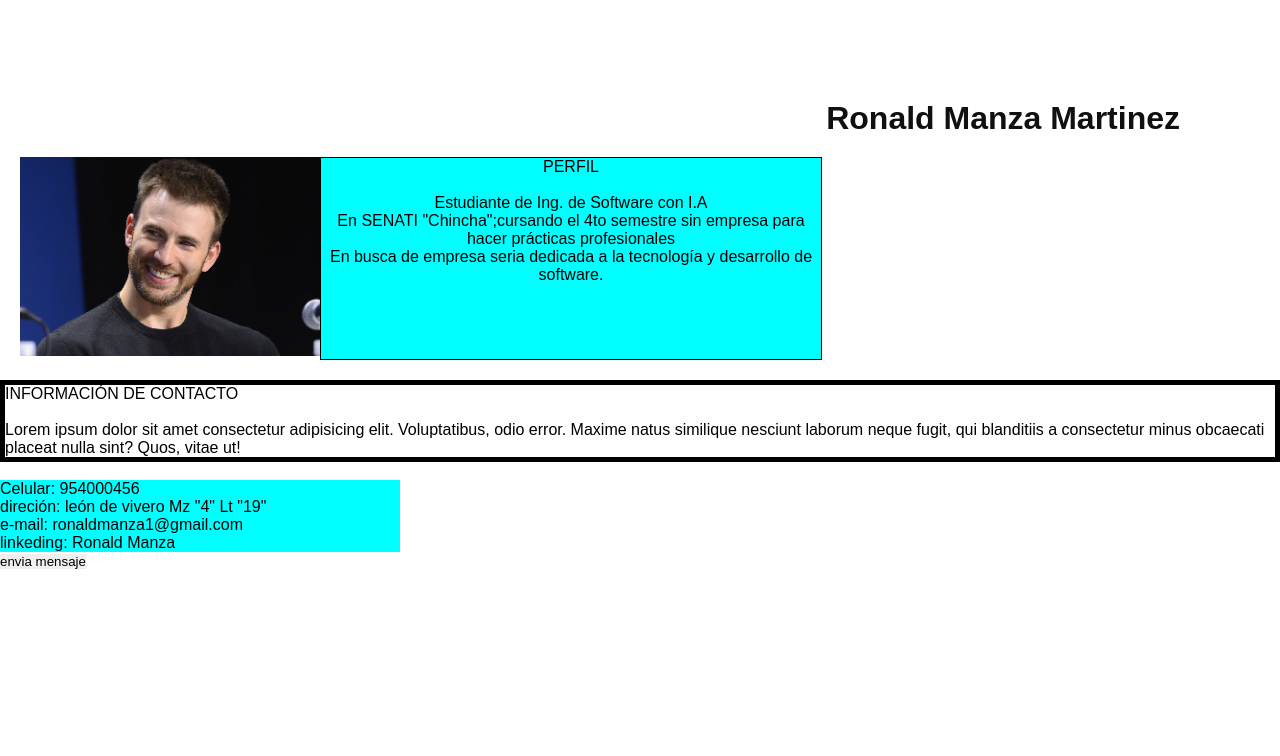
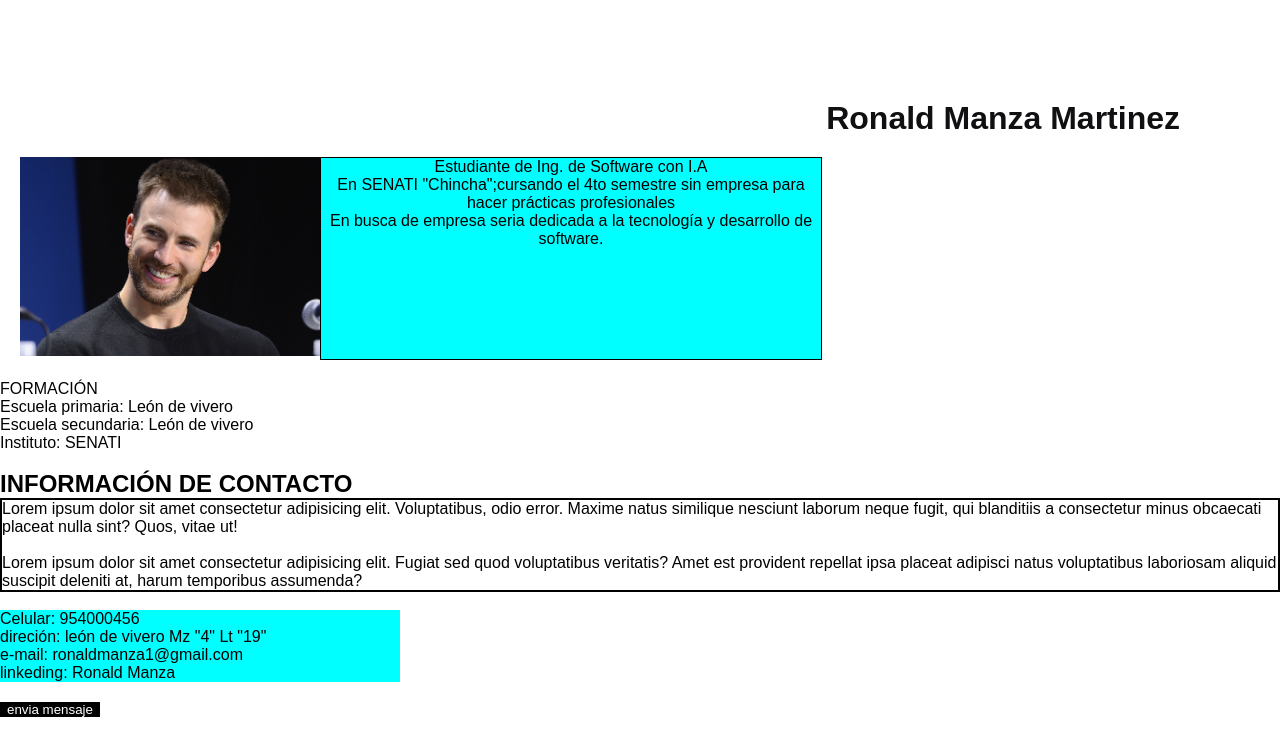
Before and after one commit to JesusManza/proyecto-cv, a plain HTML site: page index.html in a window 1280 px wide. Both pictures are taken after a click on the button "envia mensaje". Drawn offline with Linux system fonts and the light colour scheme.

Commit message:
proyecto finalizado

```diff
--- a/css/estilo.css
+++ b/css/estilo.css
@@ -31,7 +31,7 @@ img{
 
 }
 .parrafo2{
-border: 5px solid black;
+border: 2px solid black;
 }
 
 .info{
--- a/index.html
+++ b/index.html
@@ -11,24 +11,34 @@
     <h1 class="titulo"> Ronald Manza Martinez</h1>
     <div class="caja1">
         <div><img src="./image/foto.jpg" alt="aki está mi foto"></div>
-        <div class="parrafo"> PERFIL <br><br>
+
+        <div class="parrafo">
             Estudiante de Ing. de Software con I.A <br>
         En SENATI "Chincha";cursando el 4to semestre sin empresa para hacer prácticas profesionales <br>
         En busca de empresa seria dedicada a la tecnología y desarrollo de software.
 
         </div>
+
+    </div class="caja2"> FORMACIÓN <br>
+    Escuela primaria: León de vivero <br>
+    Escuela secundaria: León de vivero <br>
+    Instituto: SENATI
+    <div><br>
+
     </div>
-    <div class="parrafo2">INFORMACIÓN  DE CONTACTO <br><br>
-        <p>Lorem ipsum dolor sit amet consectetur adipisicing elit. Voluptatibus, odio error. Maxime natus similique nesciunt laborum neque fugit, qui blanditiis a consectetur minus obcaecati placeat nulla sint? Quos, vitae ut!</p>
-    </div>
+    <h2>INFORMACIÓN  DE CONTACTO </h2>
+        <div class="parrafo2">
+            <p>Lorem ipsum dolor sit amet consectetur adipisicing elit. Voluptatibus, odio error. Maxime natus similique nesciunt laborum neque fugit, qui blanditiis a consectetur minus obcaecati placeat nulla sint? Quos, vitae ut!</p> <br>
+            <p>Lorem ipsum dolor sit amet consectetur adipisicing elit. Fugiat sed quod voluptatibus veritatis? Amet est provident repellat ipsa placeat adipisci natus voluptatibus laboriosam aliquid suscipit deleniti at, harum temporibus assumenda?</p>
+        </div>
     <br>
     <div class="info">
         Celular: 954000456<br>
         direción: león de vivero Mz "4" Lt "19" <br>
         e-mail: ronaldmanza1@gmail.com <br>
         linkeding: Ronald Manza
-    </div>
-    <button type="boton" id="mensaje">envia mensaje</button>
+    </div> <br>
+    <button type="button" id="mensaje" class="boton">envia mensaje</button>
     <script src="./js/funciones.js"></script>
 
 </body>
--- a/js/funciones.js
+++ b/js/funciones.js
@@ -1,11 +1,8 @@
-function presentacion(){
-    alert("enviar mansaje");
-}
-function saludar(){
+
+function mensaje(){
     alert("te saluda ronald manza, gracias por tu interes");
 
 }
-
-const botonmansaje = document.getElementById("mensaje");
+const botonmensaje = document.getElementById("mensaje");
 
 botonmensaje.addEventListener("click",mensaje);
```
